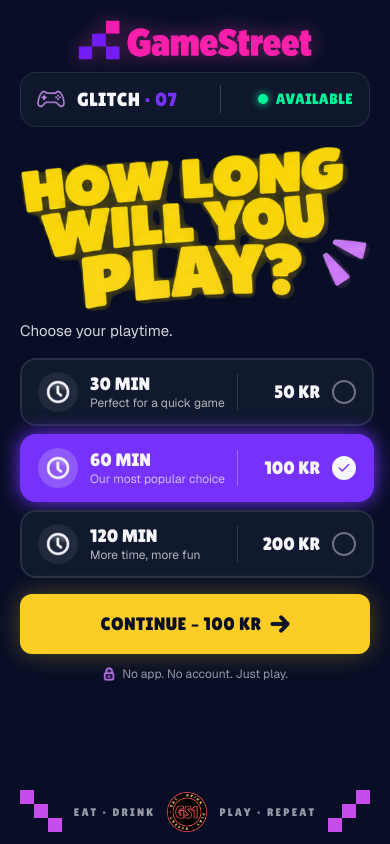
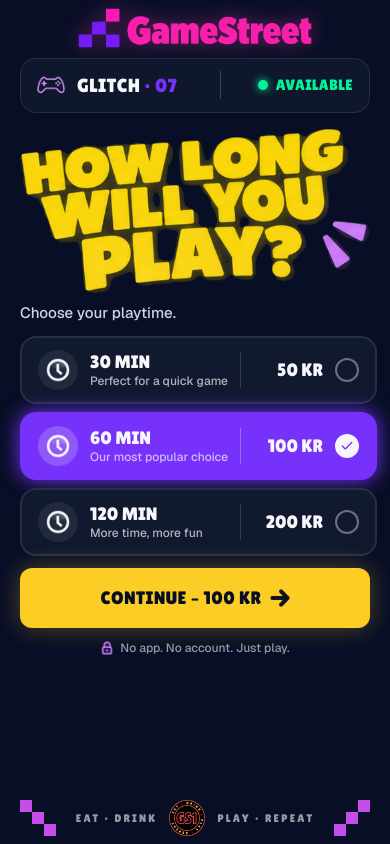
Before and after one commit to oscarojling/hackathon-gamestreet, a Next.js app: page /play/07 in a window 390 px wide. Built offline with nearby package versions, Linux system fonts and the light colour scheme.

Commit message:
Bolder phone text and fit every phone screen without scrolling

```diff
--- a/components/ActiveSession/index.tsx
+++ b/components/ActiveSession/index.tsx
@@ -42,7 +42,7 @@
         </>
       )}
       {!urgent && (
-        <ScreenTitle image="your-session" alt="Your session" height={84} />
+        <ScreenTitle image="your-session" alt="Your session" height={72} />
       )}
 
       <Countdown
--- a/components/Checkout/index.tsx
+++ b/components/Checkout/index.tsx
@@ -55,7 +55,7 @@
 
   return (
     <PhoneScreen station={station} status={mode === "start" ? "available" : "active"} onBack={processing ? undefined : onBack}>
-      <ScreenTitle kicker="Payment" sub="How would you like to pay?" image="choose-payment" alt="Choose payment method" height={112} />
+      <ScreenTitle kicker="Payment" sub="How would you like to pay?" image="choose-payment" alt="Choose payment method" height={100} />
 
       <dl className="grid grid-cols-2 divide-x divide-offwhite/10 rounded-2xl border border-offwhite/10 bg-surface p-4">
         <div className="flex items-center gap-3 pr-3">
@@ -84,7 +84,7 @@
           return (
             <label
               key={m.id}
-              className={`flex items-center gap-3 rounded-2xl border-2 px-3 py-2.5 transition has-[:focus-visible]:ring-2 has-[:focus-visible]:ring-yellow ${
+              className={`flex items-center gap-3 rounded-2xl border-2 px-3 py-2 transition has-[:focus-visible]:ring-2 has-[:focus-visible]:ring-yellow ${
                 selected
                   ? "border-purple bg-purple shadow-[0_0_20px_var(--color-purple)]"
                   : "border-offwhite/10 bg-surface hover:border-offwhite/30"
--- a/components/Countdown/index.tsx
+++ b/components/Countdown/index.tsx
@@ -27,7 +27,7 @@
 
   return (
     <div
-      className={`rounded-2xl border bg-surface px-5 py-5 text-center ${
+      className={`rounded-2xl border bg-surface px-5 py-4 text-center ${
         "border-offwhite/10"
       }`}
     >
@@ -36,7 +36,7 @@
       ) : (
         <p className="font-display text-[11px] tracking-[0.2em] text-lilac uppercase">Time left</p>
       )}
-      <div className="my-1 flex items-center justify-center gap-2">
+      <div className="flex items-center justify-center gap-2">
         {warning && <AlarmMarks />}
         <p
           role="timer"
@@ -46,7 +46,7 @@
         </p>
         {warning && <AlarmMarks flip />}
       </div>
-      <div className="mx-auto mt-3 h-2.5 w-5/6 overflow-hidden rounded-full bg-night">
+      <div className="mx-auto mt-2 h-2.5 w-5/6 overflow-hidden rounded-full bg-night">
         <div
           className={`h-full rounded-full transition-[width] duration-1000 ease-linear ${warning ? "bg-red" : "bg-purple"}`}
           style={{ width: `${progress * 100}%` }}
--- a/components/InfoRows/index.tsx
+++ b/components/InfoRows/index.tsx
@@ -13,11 +13,11 @@
 // "Session details / summary / updated session" cards from the UX component sheet
 export default function InfoRows({ title, rows, children, iconTone = "lilac" }: Props) {
   return (
-    <div className="rounded-2xl border border-offwhite/10 bg-surface p-4">
+    <div className="rounded-2xl border border-offwhite/10 bg-surface px-4 py-3">
       {title && <p className="mb-1 font-display text-[11px] tracking-widest text-lilac uppercase">{title}</p>}
       <dl className="divide-y divide-offwhite/10">
         {rows.map((row) => (
-          <div key={row.label} className="flex items-center gap-3 py-2.5">
+          <div key={row.label} className="flex items-center gap-3 py-2">
             <Icon name={row.icon} className={`size-5 ${row.highlight ? "text-yellow" : iconTone === "white" ? "text-offwhite" : "text-purple"}`} />
             <dt className={`flex-1 text-sm ${row.highlight ? "font-bold" : "text-offwhite/85"}`}>{row.label}</dt>
             <dd className={`font-display ${row.keepCase ? "" : "uppercase"} ${row.highlight ? "text-2xl text-yellow" : "text-base"}`}>
--- a/components/PhoneHeader/index.tsx
+++ b/components/PhoneHeader/index.tsx
@@ -14,7 +14,7 @@
 
 export default function PhoneHeader({ station, status = "available", statusNote, onBack }: Props) {
   return (
-    <header className="flex flex-col gap-3">
+    <header className="flex flex-col gap-2.5">
       <div className="relative flex items-center justify-center">
         {onBack && (
           <button
--- a/components/PhoneScreen/index.tsx
+++ b/components/PhoneScreen/index.tsx
@@ -15,7 +15,7 @@
 
 function PixelCorner({ flip }: { flip?: boolean }) {
   return (
-    <svg aria-hidden="true" viewBox="0 0 3 3" shapeRendering="crispEdges" className={`size-[42px] shrink-0 ${flip ? "-scale-x-100" : ""}`}>
+    <svg aria-hidden="true" viewBox="0 0 3 3" shapeRendering="crispEdges" className={`size-9 shrink-0 ${flip ? "-scale-x-100" : ""}`}>
       {CORNER.flatMap((row, y) =>
         [...row].map((c, x) =>
           c !== "." ? (
@@ -30,14 +30,14 @@
 // Shared frame for every phone screen: header, content, "Eat · Drink · GS1 · Play · Repeat" footer
 export default function PhoneScreen({ station, status, statusNote, onBack, children }: Props) {
   return (
-    <section className="flex min-h-dvh flex-col gap-4 p-5 pb-3">
+    <section className="flex min-h-dvh flex-col gap-3 px-5 pt-2 pb-2 font-medium">
       <PhoneHeader station={station} status={status} statusNote={statusNote} onBack={onBack} />
       {children}
-      <footer className="mt-auto flex items-end justify-between pt-2">
+      <footer className="mt-auto flex items-end justify-between pt-1">
         <PixelCorner />
         <span className="flex items-center gap-3 font-display text-[11px] tracking-[0.2em] text-offwhite/60">
           <span>EAT · DRINK</span>
-          <GsBadge className="size-10" />
+          <GsBadge className="size-9" />
           <span>PLAY · REPEAT</span>
         </span>
         <PixelCorner flip />
--- a/components/SessionEnded/index.tsx
+++ b/components/SessionEnded/index.tsx
@@ -43,14 +43,14 @@
       <div className="text-center">
         <div className="flex items-center justify-center gap-4">
           <Rays />
-          <PixelArt rows={TROPHY} className="size-20" />
+          <PixelArt rows={TROPHY} className="size-16" />
           <Rays flip />
         </div>
-        <h1 className="mt-3 flex justify-center">
+        <h1 className="mt-1 flex justify-center">
           {/* eslint-disable-next-line @next/next/no-img-element */}
-          <img src="/titles/session-ended.png" alt="Session ended!" className="h-[96px] w-auto" />
+          <img src="/titles/session-ended.png" alt="Session ended!" className="h-[80px] w-auto" />
         </h1>
-        <p className="mt-2 text-lg text-lilac">Thanks for playing!</p>
+        <p className="mt-1 text-lg text-lilac">Thanks for playing!</p>
       </div>
 
       <InfoRows
```
